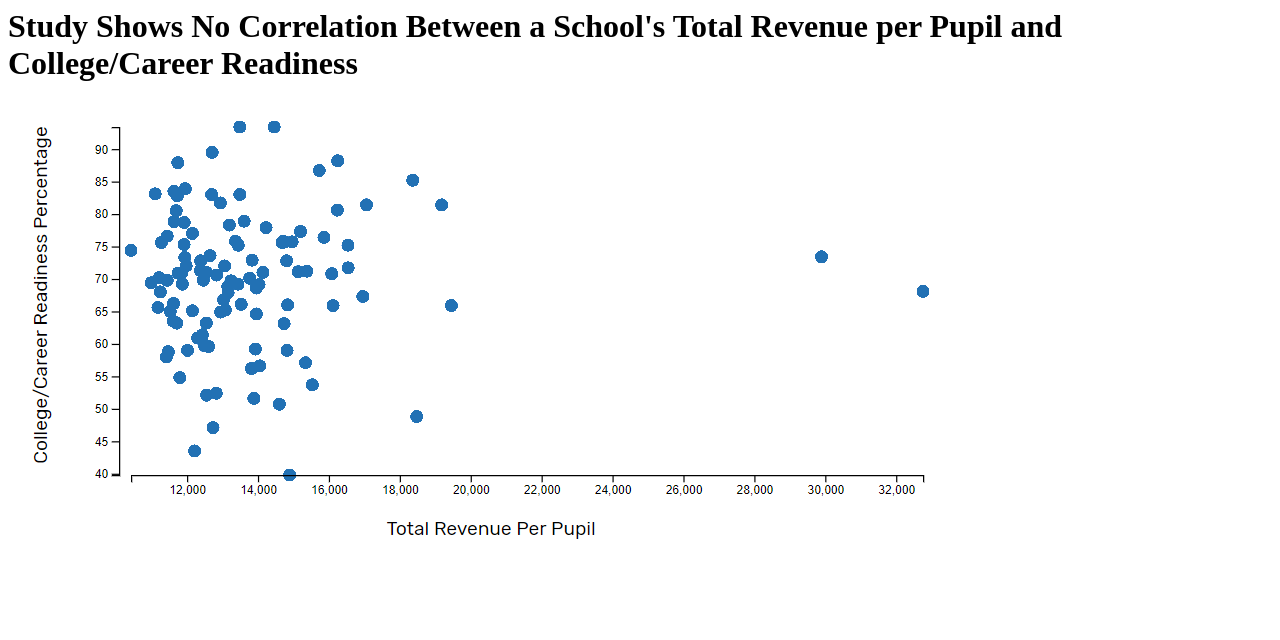
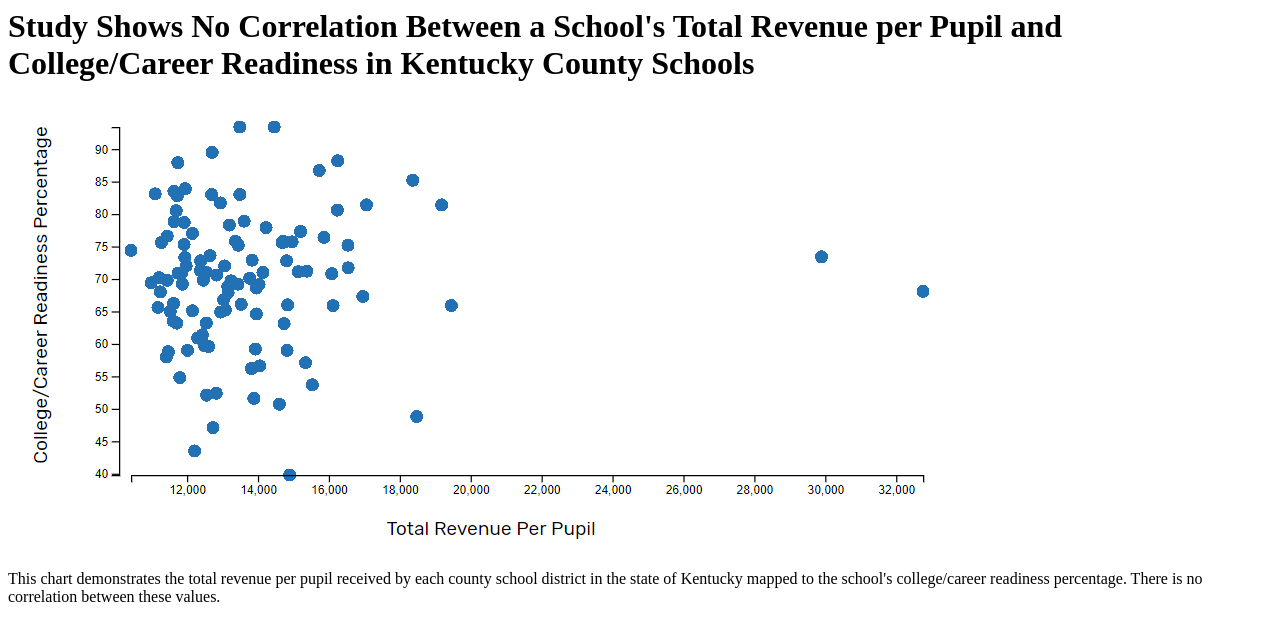
Before and after one commit to ehstowe/theBackfireEffect, a plain HTML site: page index.html in a window 1280 px wide. Drawn offline with Linux system fonts and the light colour scheme.

Commit message:
Update index.html

```diff
--- a/index.html
+++ b/index.html
@@ -1,2 +1,4 @@
-<h1>Study Shows No Correlation Between a School's Total Revenue per Pupil and College/Career Readiness</h1>
+<h1>Study Shows No Correlation Between a School's Total Revenue per Pupil and College/Career Readiness in Kentucky County Schools</h1>
 <img src="ccrmoneychart.PNG"</img>
+<p>This chart demonstrates the total revenue per pupil received by each county school district in the state of Kentucky mapped to
+  the school's college/career readiness percentage. There is no correlation between these values.</p>
```
